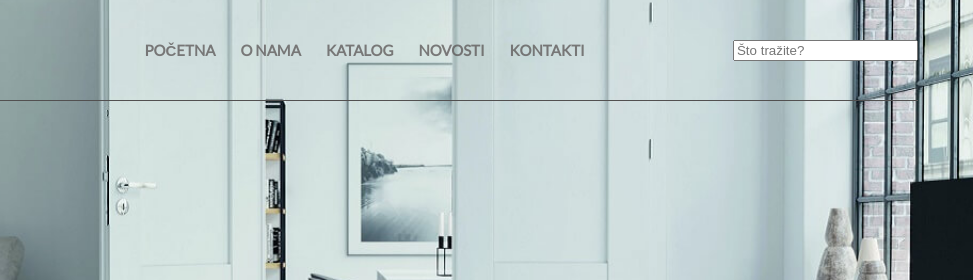
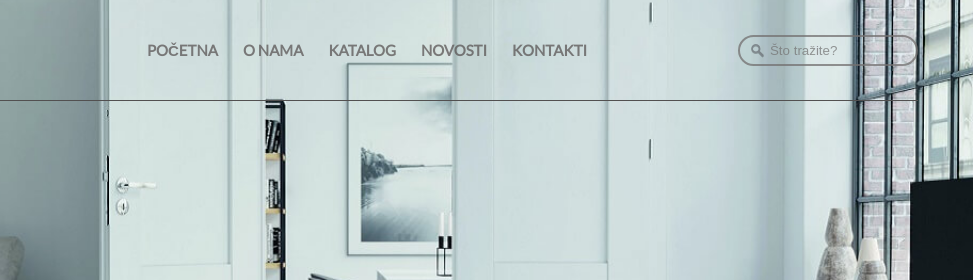
Before and after one commit to irinka1369/Eurolam-Alternative, a plain HTML site: page index.html in a window 1280 px wide. Shown: the top 280 px of the page, 307-1280 px from the left. Drawn offline with Linux system fonts and the light colour scheme.

Commit message:
add search nav

```diff
--- a/css/index.css
+++ b/css/index.css
@@ -64,6 +64,21 @@ body {
     opacity: 1;
 }
 
+#search input[type="text"] {
+    background: url(../img/search-dark.png) no-repeat 10px 6px;
+    background-color: transparent;
+    opacity: 0.75;
+    border: 2px solid #737070;
+    color: #141313;
+    width: 180px;
+    padding: 6px 0px 6px 30px;
+    border-radius: 20px;
+}
+
+#search input[type="text"]:focus {
+    width: 250px;
+}
+
 /* INTRO */
 
 .mama{
```
Also changed, not shown: img/search-dark.png (added).
